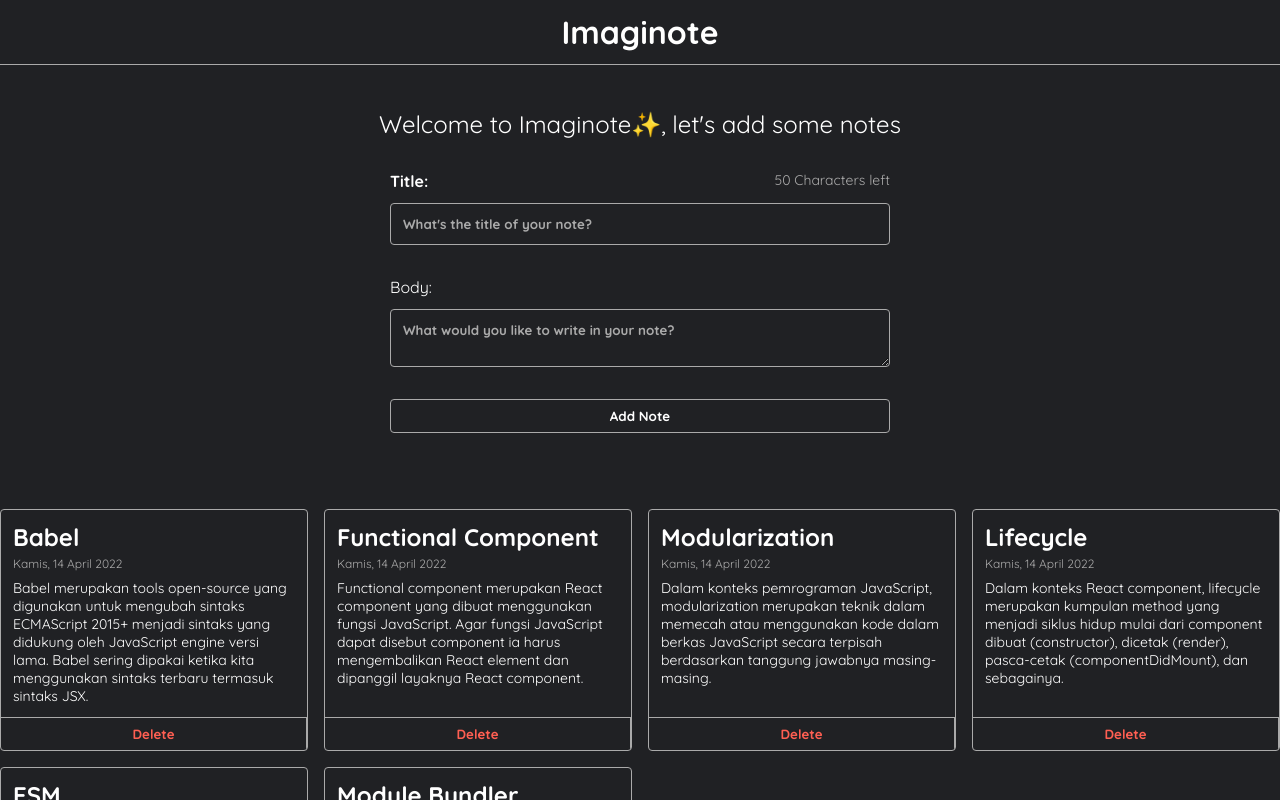
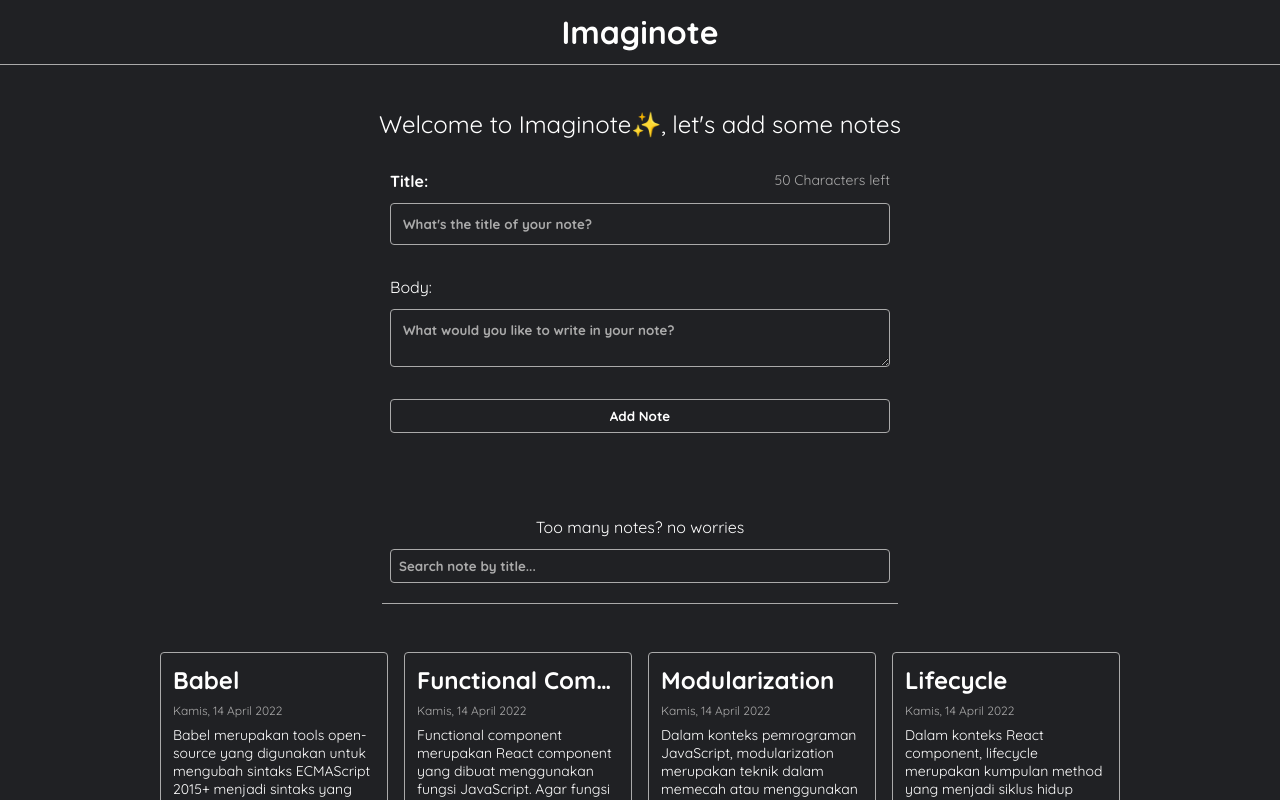
Before and after one commit to letdummy/imaginote, a React (Vite) app: page / in a window 1280 px wide. Shown: the top 800 px of the page. Built offline with nearby package versions, Linux system fonts and the light colour scheme.

Commit message:
feat: implement search note by title and refine the css

```diff
--- a/src/components/NoteApp.jsx
+++ b/src/components/NoteApp.jsx
@@ -2,7 +2,7 @@ import React from 'react';
 import { getInitialData } from '../utils';
 import NoteHeader from './NoteHeader';
 import NoteInput from './NoteInput';
-import NoteList from './NoteList';
+import NoteSearch from './NoteSearch';
 
 class NoteApp extends React.Component {
     constructor(props) {
@@ -40,7 +40,7 @@ class NoteApp extends React.Component {
             <>
                 <NoteHeader />
                 <NoteInput onAddHandler={this.onAddHandler} />
-                <NoteList notes={this.state.notes} onDelete={this.onDeleteHandler} />
+                <NoteSearch notes={this.state.notes} onDelete={this.onDeleteHandler} />
             </>
         );
     }
--- /dev/null
+++ b/src/components/NoteSearch.jsx
@@ -0,0 +1,26 @@
+/* eslint-disable react/prop-types */
+import { useState } from 'react';
+import NoteSearchInput from './NoteSearchInput';
+import NoteList from "./NoteList";
+
+function NoteSearch({ notes, onDelete }) {
+    const [searchTerm, setSearchTerm] = useState("");
+
+    // pass a function to the child component to update the search term
+    const onSearchHanlder = (searchTerm) => {
+        setSearchTerm(searchTerm);
+    }
+
+    const filteredNotes = notes.filter((note) =>
+        note.title.toLowerCase().includes(searchTerm.toLowerCase())
+    );
+
+    return (
+        <div className="note-app">
+            <NoteSearchInput onSearch={onSearchHanlder} />
+            <NoteList notes={filteredNotes} onDelete={onDelete} />
+        </div>
+    );
+}
+
+export default NoteSearch;
--- /dev/null
+++ b/src/components/NoteSearchInput.jsx
@@ -0,0 +1,26 @@
+/* eslint-disable react/prop-types */
+import { useState } from 'react';
+
+function NoteSearchInput({onSearch}) {
+    const [searchTerm, setSearchTerm] = useState("");
+
+    // function to handle input change as well as update the search term in the parent component
+    const handleInputChange = (text) => {
+        setSearchTerm(text);
+        onSearch(text);
+    }
+
+    return (
+        <div className="search-box" >
+            <p>Too many notes? no worries</p>
+            <input
+                type="text"
+                placeholder="Search note by title..."
+                value={searchTerm}
+                onChange={(e) => handleInputChange(e.target.value)}
+            />
+        </div>
+    )
+}
+
+export default NoteSearchInput;
--- a/src/styles/index.css
+++ b/src/styles/index.css
@@ -94,17 +94,41 @@ textarea::placeholder {
   cursor: pointer;
 }
 
+.search-box {
+  margin: 0 auto;
+  max-width: 32.25rem;
+  margin-bottom: 3rem;
+  padding: 0.5rem;
+  border-bottom: 0.0625rem solid #aaa;
+  text-align: center;
+}
+
+.search-box input {
+  display: block;
+  width: 100%;
+  padding: 0.5rem;
+  border: 0.0625rem solid #aaa;
+  border-radius: 0.25rem;
+  font-family: Quicksand, sans-serif;
+  color: white;
+  background-color: transparent;
+  box-sizing: border-box;
+}
+
 .notes-list {
   display: grid;
   grid-template-columns: 1fr;
   grid-template-rows: minmax(min-content, max-content);
   gap: 16px;
-  margin-bottom: 48px;
+  margin-bottom: 1rem;
+  margin-left: 2rem;
+  margin-right: 2rem;
 }
 
 .notes-list__empty-message {
   text-align: center;
   color: #aaa;
+  margin-bottom: 10rem;
 }
 
 .note-item {
@@ -130,6 +154,7 @@ textarea::placeholder {
 .note-item__date {
   font-size: 12px;
   margin-bottom: 8px;
+  margin-top: 0.5rem;
   color: #aaa;
 }
 
@@ -177,18 +202,18 @@ textarea::placeholder {
   }
 }
 
-@media only screen and (min-width: 800px) {
+@media only screen and (min-width: 900px) {
   .notes-list {
     grid-template-columns: repeat(3, 1fr);
-  }
-
-  .note-search input {
-    min-width: 400px;
+    margin-left: 5rem;
+    margin-right: 5rem;
   }
 }
 
-@media only screen and (min-width: 800px) {
+@media only screen and (min-width: 1200px) {
   .notes-list {
     grid-template-columns: repeat(4, 1fr);
+    margin-left: 10rem;
+    margin-right: 10rem;
   }
 }
```
